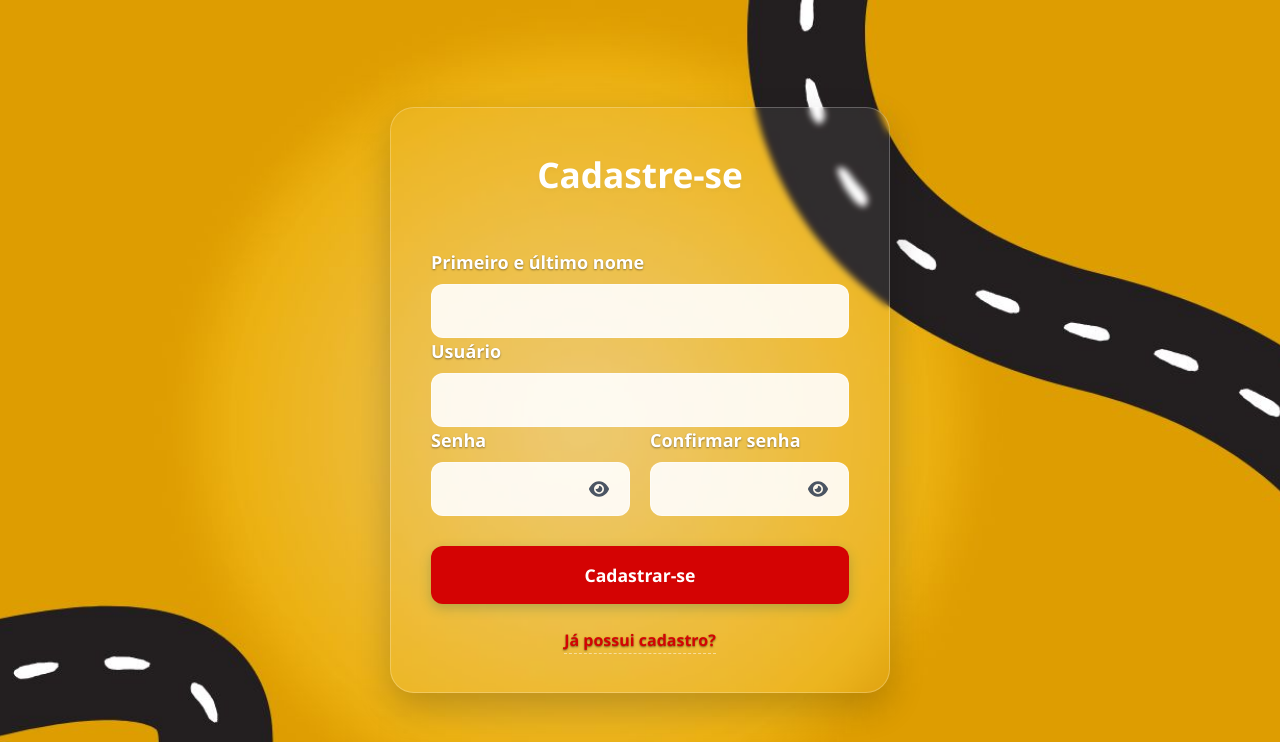
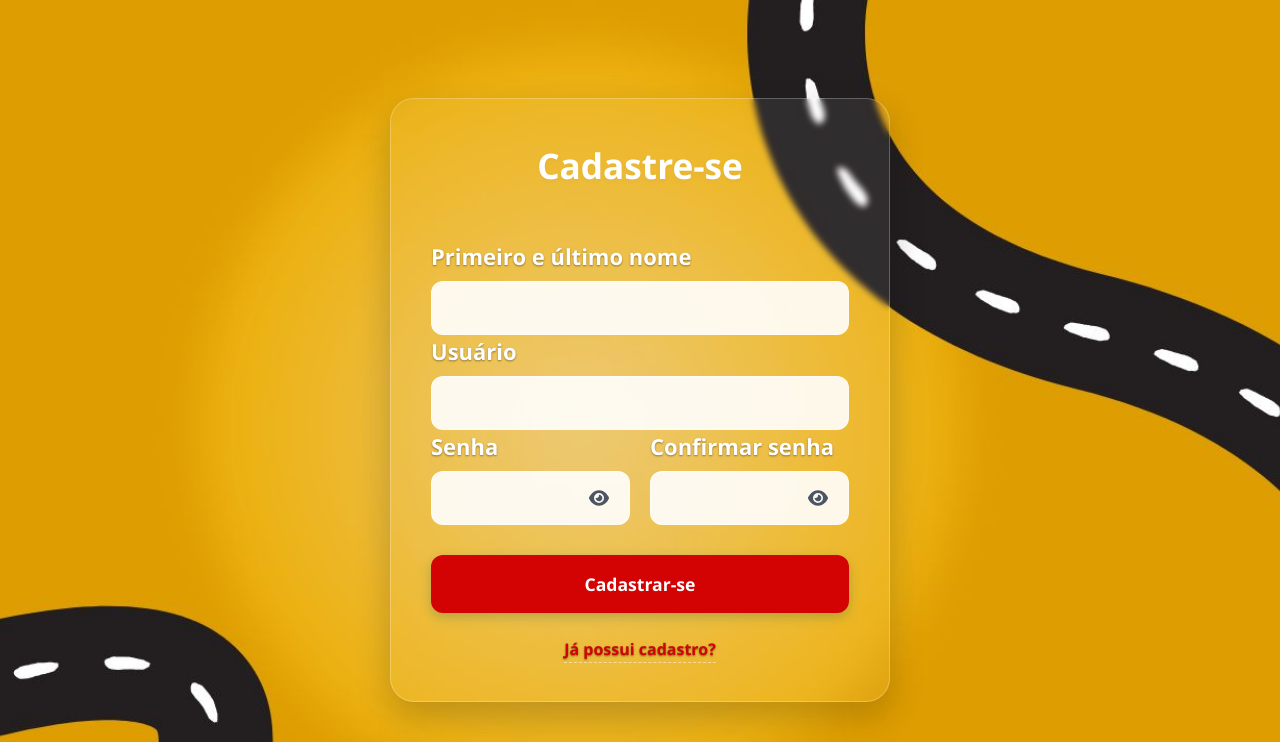
Before and after one commit to Claracruzx/Buracometro, a Django app: page /cadastro in a window 1280 px wide. Shown: the top 742 px of the page. Run offline with Django 5.2, Linux system fonts and the light colour scheme.

Commit message:
mudanças no design

```diff
--- a/paginas/static/paginas/css/register.css
+++ b/paginas/static/paginas/css/register.css
@@ -83,7 +83,7 @@ label {
     margin-bottom: 8px;
     color: #ffffff; /* Texto branco para leitura sobre o fundo */
     font-weight: 600;
-    font-size: 18px;
+    font-size: 22px;
     text-shadow: 0 1px 2px rgba(0, 0, 0, 0.4);
 }
 
```
